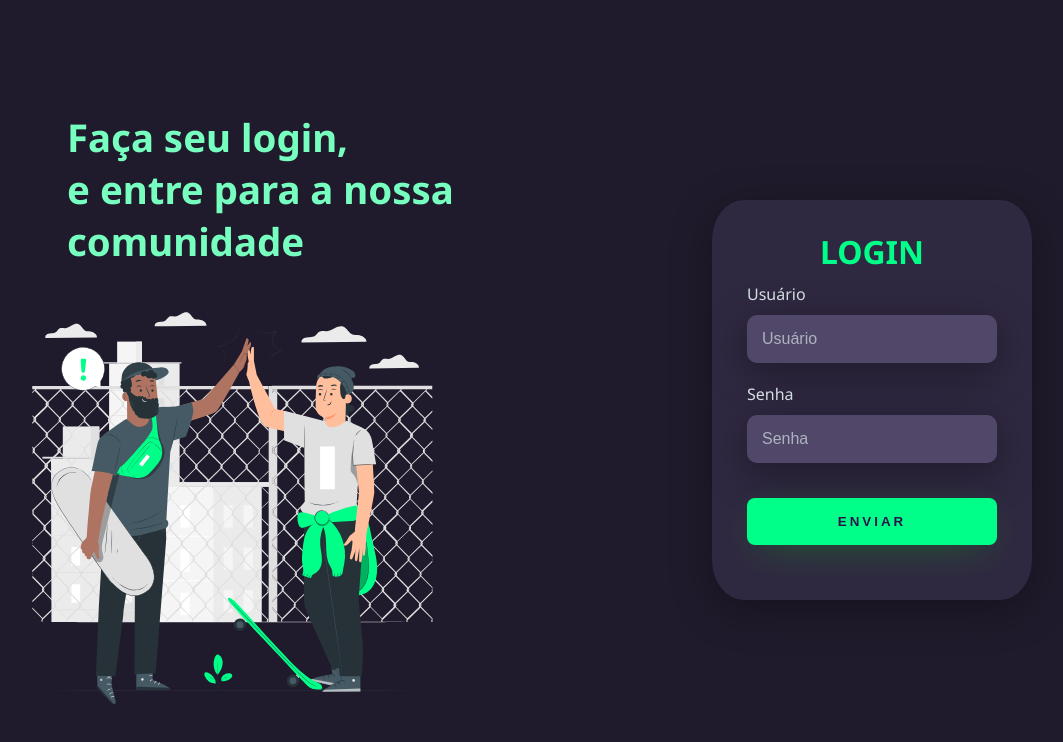
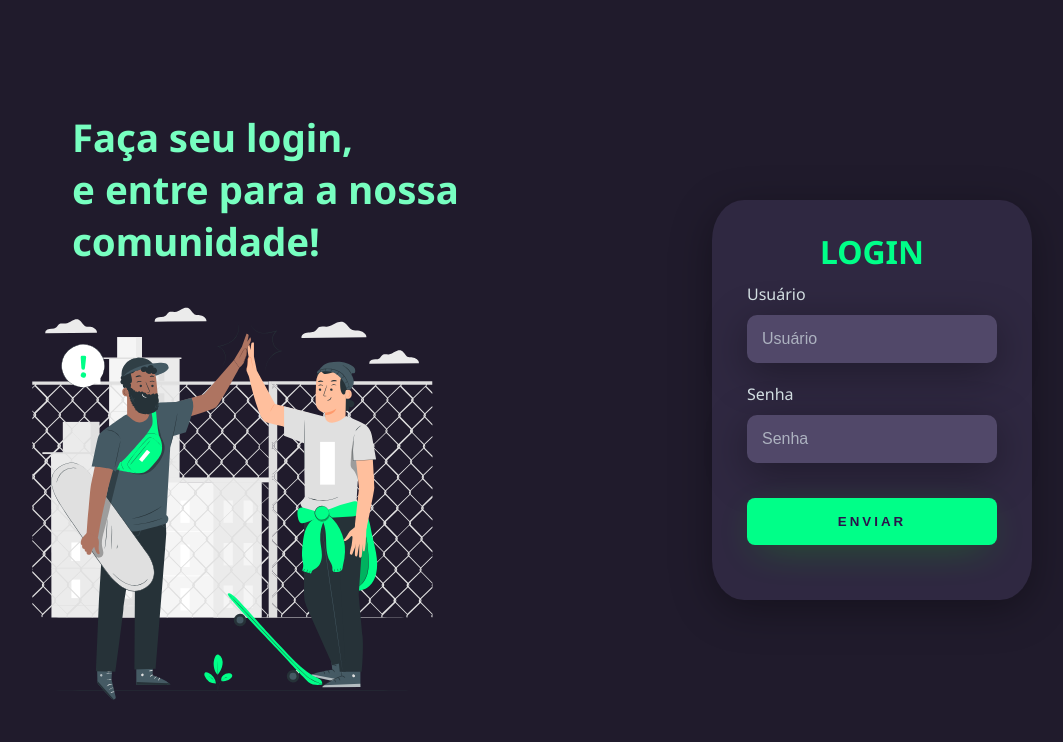
Before and after one commit to GuilhermeAlmeidaDeveloper/login-page-darktheme, a plain HTML site: page index.html in a window 1280 px wide. Shown: the whole page, without its empty margins (88-1151 px from the left). Drawn offline with Linux system fonts and the light colour scheme.

Commit message:
Correção borda + exclamação!

```diff
--- a/estilo.css
+++ b/estilo.css
@@ -31,7 +31,7 @@ body * {
 }
 
 h1 {
-    margin-left: 155px;
+    margin-left: 160px;
 }
 
 .left-login > h1 {
--- a/index.html
+++ b/index.html
@@ -10,7 +10,7 @@
 <body>
     <div class="main-login">
         <div class="left-login">
-            <h1> Faça seu login,<br> e entre para a nossa comunidade </h1>
+            <h1> Faça seu login,<br> e entre para a nossa comunidade! </h1>
             <img src="skaters.svg" class="left-login-image" alt="skaters">
         </div>
 
```
